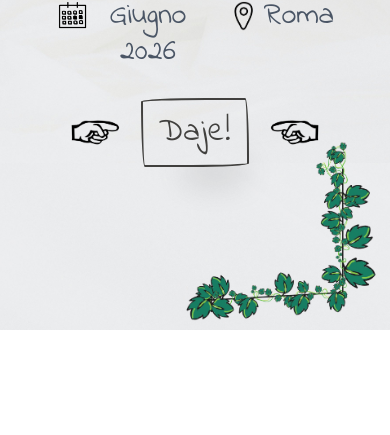
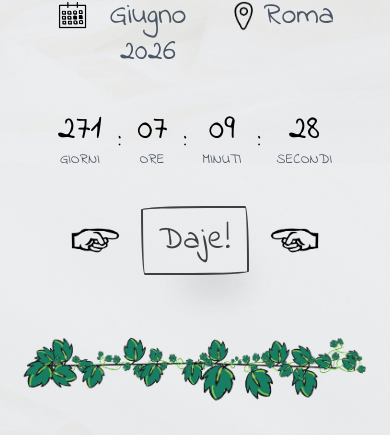
Before and after one commit to MatteoPapa/MimmiAndThibaut, a React (Vite) app: page /#/ in a window 390 px wide. Shown: the part 681-1116 px from the top of the page. Before the commit the page ends 1011 px from the top, so only its background shows below. Built offline with nearby package versions, Linux system fonts and the light colour scheme; a web font is replaced by a local one.

Commit message:
Almost there !

```diff
--- a/index.html
+++ b/index.html
@@ -4,7 +4,7 @@
 <head>
   <meta charset="UTF-8" />
   <meta name="robots" content="noindex, nofollow">
-  <link rel="icon" type="image/svg+xml" href="/vite.svg" />
+  <link rel="icon" type="image/svg+xml" href="/images/cornice-sopra_transparent_mod.png" />
   <link rel="preconnect" href="https://fonts.googleapis.com">
   <link rel="preconnect" href="https://fonts.gstatic.com" crossorigin>
   <link href="https://fonts.googleapis.com/css2?family=Cookie&family=Parisienne&display=swap" rel="stylesheet">
--- a/src/App.jsx
+++ b/src/App.jsx
@@ -1,16 +1,20 @@
-import { Routes, Route } from 'react-router-dom'
-import Home from './pages/Home.jsx'
-import About from './pages/About.jsx'
-import NotFound from './pages/NotFound.jsx'
+import { Routes, Route } from "react-router-dom";
+import Home from "./pages/Home.jsx";
+import About from "./pages/About.jsx";
+import NotFound from "./pages/NotFound.jsx";
+import ScrollToTop from "./components/ScrollToTop.jsx";
 
 function App() {
   return (
-    <Routes>
-      <Route path="/" element={<Home />} />
-      <Route path="/about" element={<About />} />
-      <Route path="*" element={<NotFound />} />
-    </Routes>
-  )
+    <>
+      <ScrollToTop />
+      <Routes>
+        <Route path="/" element={<Home />} />
+        <Route path="/about" element={<About />} />
+        <Route path="*" element={<NotFound />} />
+      </Routes>
+    </>
+  );
 }
 
-export default App
+export default App;
--- /dev/null
+++ b/src/components/Countdown.jsx
@@ -0,0 +1,70 @@
+import React from "react";
+
+const pad = (n) => String(n).padStart(2, "0");
+
+const diffParts = (targetDate) => {
+  const now = new Date();
+  const diffMs = targetDate - now;
+  if (diffMs <= 0) return { days: 0, hours: 0, minutes: 0, seconds: 0, done: true };
+
+  const totalSeconds = Math.floor(diffMs / 1000);
+  const days = Math.floor(totalSeconds / (60 * 60 * 24));
+  const hours = Math.floor((totalSeconds % (60 * 60 * 24)) / (60 * 60));
+  const minutes = Math.floor((totalSeconds % (60 * 60)) / 60);
+  const seconds = totalSeconds % 60;
+
+  return { days, hours, minutes, seconds, done: false };
+};
+
+const Countdown = ({ targetISO = "2026-06-20T00:00:00+02:00", labels }) => {
+  const [parts, setParts] = React.useState(() => diffParts(new Date(targetISO)));
+
+  React.useEffect(() => {
+    const target = new Date(targetISO);
+    const id = setInterval(() => setParts(diffParts(target)), 1000);
+    return () => clearInterval(id);
+  }, [targetISO]);
+
+  const l = {
+    days: "Days",
+    hours: "Hours",
+    minutes: "Minutes",
+    seconds: "Seconds",
+    done: "It's today! 🎉",
+    ...(labels || {}),
+  };
+
+  if (parts.done) {
+    return (
+      <div className="mt-4 text-2xl sm:text-3xl text-center text-gray-700">
+        {l.done}
+      </div>
+    );
+  }
+
+  return (
+    <div className="mt-4 flex gap-4 sm:gap-6 items-center justify-center">
+      <div className="text-center">
+        <div className="text-4xl sm:text-5xl font-semibold">{pad(parts.days)}</div>
+        <div className="text-sm uppercase tracking-wide text-gray-600">{l.days}</div>
+      </div>
+      <div className="text-4xl sm:text-5xl font-semibold">:</div>
+      <div className="text-center">
+        <div className="text-4xl sm:text-5xl font-semibold">{pad(parts.hours)}</div>
+        <div className="text-sm uppercase tracking-wide text-gray-600">{l.hours}</div>
+      </div>
+      <div className="text-4xl sm:text-5xl font-semibold">:</div>
+      <div className="text-center">
+        <div className="text-4xl sm:text-5xl font-semibold">{pad(parts.minutes)}</div>
+        <div className="text-sm uppercase tracking-wide text-gray-600">{l.minutes}</div>
+      </div>
+      <div className="text-4xl sm:text-5xl font-semibold">:</div>
+      <div className="text-center">
+        <div className="text-4xl sm:text-5xl font-semibold">{pad(parts.seconds)}</div>
+        <div className="text-sm uppercase tracking-wide text-gray-600">{l.seconds}</div>
+      </div>
+    </div>
+  );
+};
+
+export default Countdown;
--- /dev/null
+++ b/src/components/ScrollToTop.jsx
@@ -0,0 +1,13 @@
+// src/components/ScrollToTop.jsx
+import { useEffect } from "react";
+import { useLocation } from "react-router-dom";
+
+export default function ScrollToTop() {
+  const { pathname } = useLocation();
+
+  useEffect(() => {
+    window.scrollTo(0, 0);
+  }, [pathname]);
+
+  return null;
+}
--- a/src/lang/en.js
+++ b/src/lang/en.js
@@ -12,7 +12,7 @@ export default {
                 image: "/images/church-time.png",
                 title: "Ceremony",
                 description:
-                    "The ceremony will take place at Saint Henry’s Church, a modern and bright church, deeply connected to Martina’s story, as she grew up in this neighborhood of Casal Monastero.",
+                    "The ceremony will take place at Saint Henry’s Church, a modern and bright church, deeply connected to Martina’s story, as she grew up in this neighborhood.",
             },
             {
                 time: "18:00",
@@ -61,15 +61,18 @@ export default {
         pageTitle: "Confirm your attendance",
         deadlinePrefix: "Please let us know by",
         deadlineDate: "January 20, 2026",
-        yesIntro: "Yay! Fill out the form below to share a few details.",
+        yesOption: "Yes, I'll be there",
+        noOption: "Unfortunately not",
+        yesIntro:
+            "Yay! Please fill out the form below to confirm your presence.",
         formButton: "Form",
         noMessage: "We’re sorry you can’t make it.",
     },
     gift: {
         title: "Gift Registry",
         intro: "Money doesn’t buy happiness, but a honeymoon does :)",
-        button: "I want the newlyweds happy!",
+        button: "I take part to the gift",
         iban: "FR7617515900000445403710802",
-        galleryTitle: "Our adventures so far"
+        galleryTitle: "Our adventures so far",
     },
 };
--- a/src/lang/fr.js
+++ b/src/lang/fr.js
@@ -61,16 +61,17 @@ export default {
         pageTitle: "Confirme ta présence",
         deadlinePrefix: "Dis-nous si tu participeras avant le",
         deadlineDate: "20 janvier 2026",
+        yesOption: "Oui, je serai là",
+        noOption: "Malheureusement non",
         yesIntro:
-      "Youpi ! Remplis le formulaire ci-dessous pour nous donner plus de détails.",
+            "Youpi ! Merci de remplir le formulaire ci-dessous pour confirmer ta présence.",
         formButton: "Formulaire",
         noMessage: "Dommage que tu ne puisses pas venir.",
     },
     gift: {
         title: "Liste de mariage",
         intro: "L’argent ne fait pas le bonheur, mais le voyage de noces oui :)",
-    button: "Je veux des mariés heureux !",
+        button: "Je participe au cadeau",
         iban: "FR7617515900000445403710802",
-    galleryTitle: "Nos aventures jusqu'ici",
     },
 };
--- a/src/pages/About.jsx
+++ b/src/pages/About.jsx
@@ -6,12 +6,14 @@ import Confirmation from "../components/Confirmation.jsx";
 import GiftRegistry from "../components/GiftRegistry.jsx";
 import AboutNavbar from "../components/AboutNavbar.jsx";
 import { useLanguage } from "../context/LanguageContext"; // ← add
+import { useNavigate } from "react-router-dom";
 
 const STORAGE_KEY = "about_active_tab";
 const VALID_TABS = ["information", "confirmation", "gift"];
 
 const About = () => {
   const { t } = useLanguage(); // ← get translations
+  const navigate = useNavigate();
 
   const [activeTab, setActiveTab] = useState(() => {
     try {
@@ -90,7 +92,7 @@ const About = () => {
                 <button
                   key={tab.key}
                   onClick={() => {
-                    if (tab.key === "home") window.location.href = "/";
+                    if (tab.key === "home") navigate("/");
                     else {
                       setActiveTab(tab.key);
                       setMenuOpen(false);
--- a/src/pages/Home.jsx
+++ b/src/pages/Home.jsx
@@ -2,9 +2,46 @@ import React from "react";
 import { Link } from "react-router-dom";
 import { useLanguage } from "../context/LanguageContext.jsx";
 import Layout from "../components/Layout.jsx";
+import Countdown from "../components/Countdown.jsx";
+
+const STORAGE_KEY = "about_active_tab"; // same key as About.jsx
 
 const Home = () => {
-    const { t } = useLanguage();
+    const { t, lang } = useLanguage();
+
+    const resetAboutTab = () => {
+        try {
+            localStorage.setItem(STORAGE_KEY, "information");
+        } catch {
+            return
+        }
+    };
+
+    // Optional simple labels per language
+    const countdownLabels =
+        {
+            en: {
+                days: "Days",
+                hours: "Hours",
+                minutes: "Minutes",
+                seconds: "Seconds",
+                done: "It's today! 🎉",
+            },
+            it: {
+                days: "Giorni",
+                hours: "Ore",
+                minutes: "Minuti",
+                seconds: "Secondi",
+                done: "È oggi! 🎉",
+            },
+            fr: {
+                days: "Jours",
+                hours: "Heures",
+                minutes: "Minutes",
+                seconds: "Secondes",
+                done: "C’est aujourd’hui ! 🎉",
+            },
+        }[lang] || undefined;
 
     return (
         <Layout>
@@ -16,12 +53,22 @@ const Home = () => {
                     style={{ zIndex: -10 }}
                 />
 
+                {/* For small screens: straight version, centered */}
+                <img
+                    src="images/cornice-sotto_straight.png"
+                    alt="Decorazione"
+                    className="absolute bottom-0 left-1/2 -translate-x-1/2 w-90 opacity-90 pointer-events-none select-none block md:hidden mb-8"
+                    style={{ zIndex: -10 }}
+                />
+
+                {/* For medium and up: original bottom-right version */}
                 <img
                     src="images/cornice-sotto_transparent.png"
                     alt="Decorazione"
-                    className="absolute bottom-0 right-3 w-50 md:w-70 opacity-90 pointer-events-none select-none "
+                    className="absolute bottom-0 right-3 w-50 md:w-70 opacity-90 pointer-events-none select-none hidden md:block"
                     style={{ zIndex: -10 }}
                 />
+
                 <div className="relative flex flex-col items-center justify-center text-center p-10 pt-30 lg:pt-10">
                     <img
                         // src="images/sposini.jpg"
@@ -70,7 +117,12 @@ const Home = () => {
                         <span>{t.place}</span>
                     </p>
 
-                    <div className="flex flex-row items-center justify-center gap-4">
+                    <Countdown
+                        targetISO="2026-06-20T00:00:00+02:00"
+                        labels={countdownLabels}
+                    />
+
+                    <div className="flex flex-row items-center justify-center gap-4 mt-8">
                         <img
                             src="images/pointing-sx.png"
                             alt="pointing"
@@ -78,7 +130,7 @@ const Home = () => {
                                 height: "30px",
                             }}
                         />
-                        <Link to="/about">
+                        <Link to="/about" onClick={resetAboutTab}>
                             <button className="button-drawn lined thin px-6 py-2 text-lg sm:text-2xl">
                                 {t.button}
                             </button>
```
Also changed, not shown: src/components/GiftRegistry.jsx (+12 -13 lines), src/components/YesNoToggle.jsx (+5 -2 lines), src/lang/it.js (+5 -3 lines), public/images/cornice-sotto_straight.png (added). Lines whose indentation alone changed are shown as unchanged.
